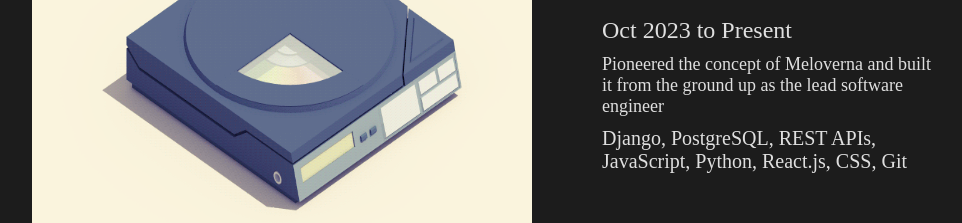
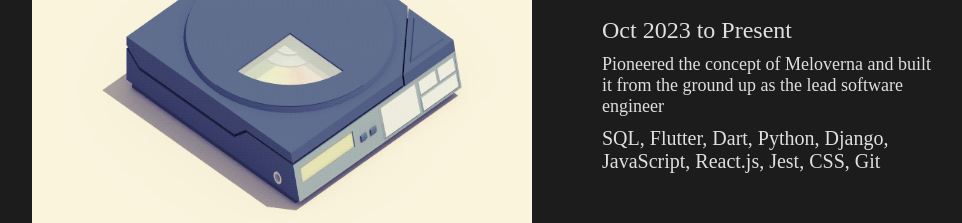
Before and after one commit to kylejosephswe/Personal-Website, a React (Create React App) app: page / in a window 1280 px wide. Shown: the part 940-1163 px from the top of the page, without its empty margins (158-1120 px from the left). Built offline with nearby package versions, Linux system fonts and the light colour scheme.

Commit message:
Changed alt text and Meloverna skill section.

```diff
--- a/src/App.js
+++ b/src/App.js
@@ -37,17 +37,17 @@
                 <Intro />
                 <Work
                   image={cdPlayerGif}
-                  altImage="oldComputer2"
+                  altImage="Gif of a CD player"
                   jobTitle="Founder & Lead Software Engineer"
                   companyName="Meloverna"
                   companyDate="Oct 2023 to Present"
                   workDesc="Pioneered the concept of Meloverna and built it from the ground up as the lead software engineer"
-                  skills="Django, PostgreSQL, REST APIs, JavaScript, Python, React.js, CSS, Git"
+                  skills="SQL, Flutter, Dart, Python, Django, JavaScript, React.js, Jest, CSS, Git"
                   redirect=""
                 />
                 <Work
                   image={oldComputer2Gif}
-                  altImage="oldComputer2"
+                  altImage="gif of the second old computer"
                   jobTitle="Software Engineer Intern"
                   companyName="Siemens EDA"
                   companyDate="Apr 2023 to Sep 2023"
@@ -57,7 +57,7 @@
                 />
                 <Work
                   image={oldComputer1Gif}
-                  altImage="oldComputer1"
+                  altImage="gif of the first old computer"
                   jobTitle="Frontend Engineer"
                   companyName="SunnySide"
                   companyDate="Jan 2023 to Jul 2023"
@@ -67,7 +67,7 @@
                 />
                 <Work
                   image={oldComputer3Gif}
-                  altImage="Old computer 3"
+                  altImage="gif of the third old computer"
                   jobTitle="IT Consultant"
                   companyName="PSU Office of Academic Innovation"
                   companyDate="Oct 2021 to Jan 2023"
@@ -77,7 +77,7 @@
                 />
                 <Work
                   image={objectSpinningGif}
-                  altImage="Object Spinning"
+                  altImage="Gif of object spinning"
                   jobTitle="Computer Science Major"
                   companyName="Portland State University"
                   companyDate="Sep 2019 to Dec 2024"
```
